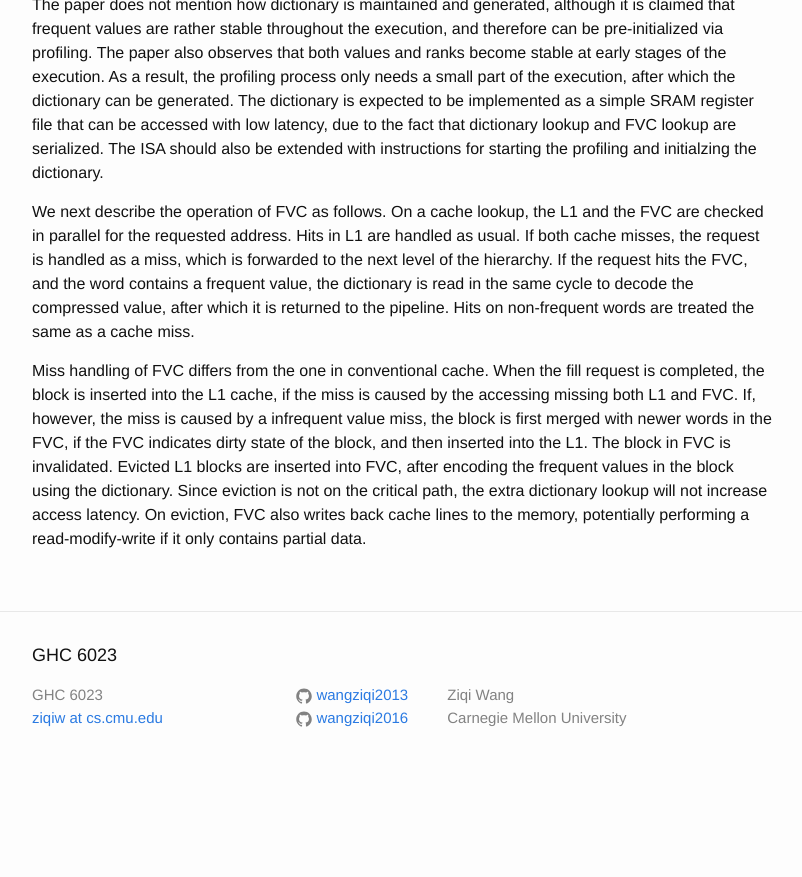
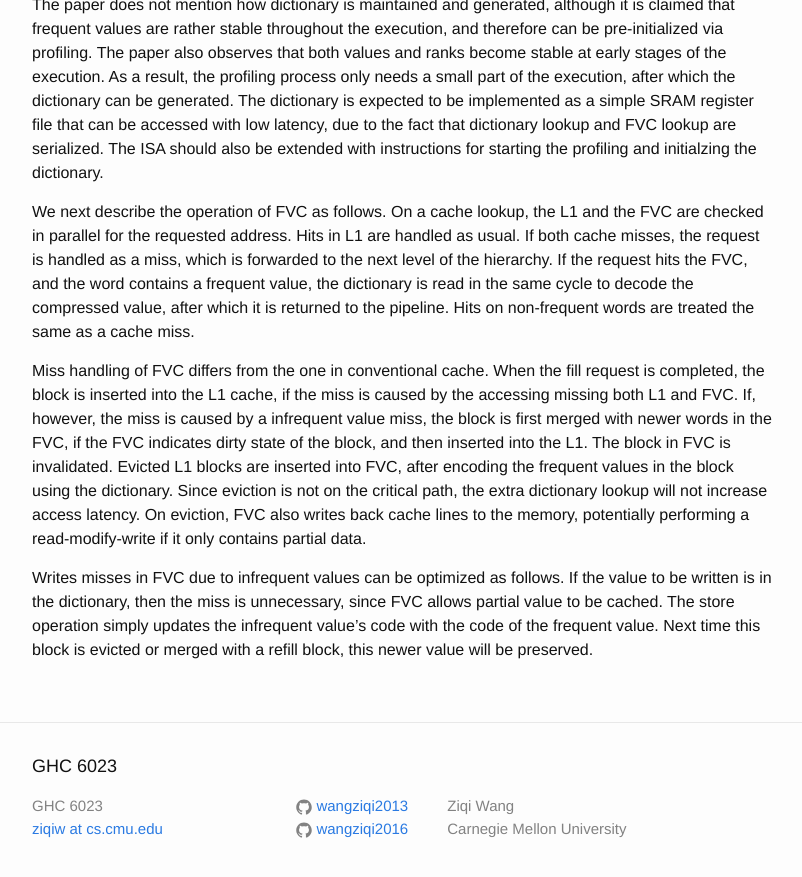
Before and after one commit to wangziqi2013/wangziqi2013.github.io, a Jekyll site: the page built from _posts/2020-07-05-fvc.markdown, in a window 1280 px wide and 900 px high, scrolled down 1552 px. Shown: the top 877 px of the window, without its empty margins (238-1040 px from the left). Built offline with Jekyll 4.4.1, drawn with Linux system fonts in a browser that asks for light colours; before the commit the page ends 2341 px from its top, so only the background shows below that.

Commit message:
Adding opt

```diff
--- a/_posts/2020-07-05-fvc.markdown
+++ b/_posts/2020-07-05-fvc.markdown
@@ -76,3 +76,8 @@ Evicted L1 blocks are inserted into FVC, after encoding the frequent values in t
 is not on the critical path, the extra dictionary lookup will not increase access latency.
 On eviction, FVC also writes back cache lines to the memory, potentially performing a read-modify-write if it only contains
 partial data.
+
+Writes misses in FVC due to infrequent values can be optimized as follows. If the value to be written is in the dictionary,
+then the miss is unnecessary, since FVC allows partial value to be cached. The store operation simply updates the
+infrequent value's code with the code of the frequent value. Next time this block is evicted or merged with a refill block,
+this newer value will be preserved.
```
